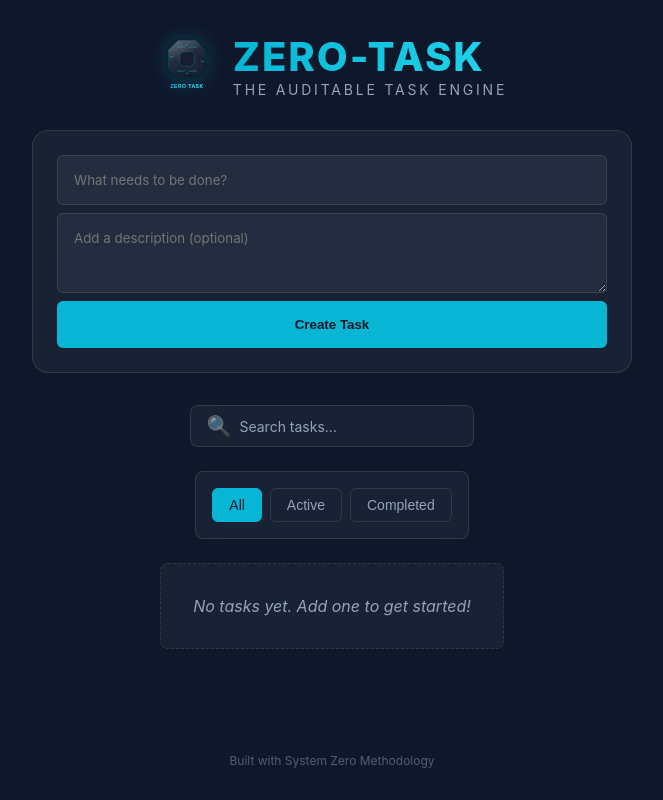
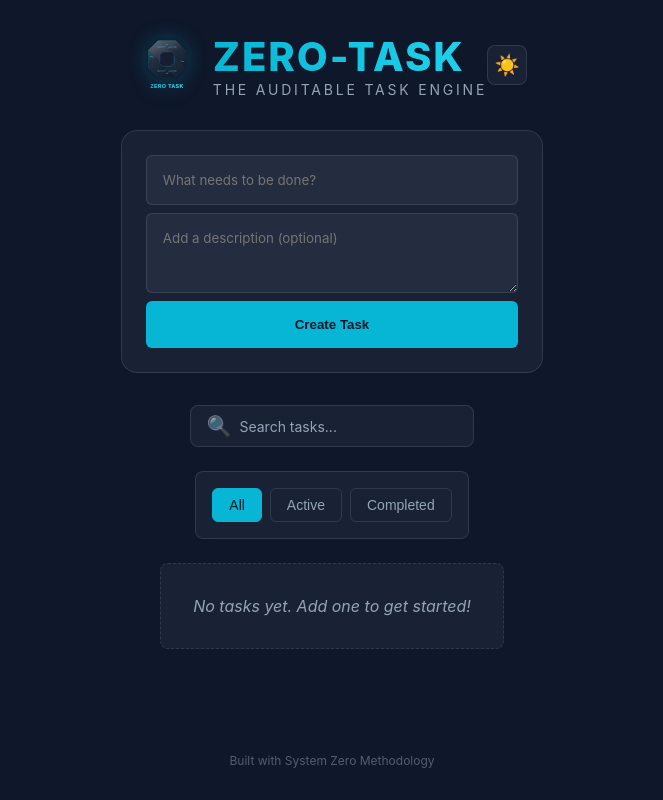
Before and after one commit to Gringo2/zero-task, a React (Vite) app: page / in a window 1280 px wide. Shown: the whole page, without its empty margins (308-971 px from the left). Built offline with nearby package versions, Linux system fonts and the light colour scheme.

Commit message:
feat: Implement light/dark theme engine and fix layout overflow
- Created ThemeToggle component and useTheme hook

- Restructured CSS tokens for theme support

- Fixed horizontal overflow by changing 100vw to 100%

- Persisted theme preference to localStorage

```diff
--- a/src/App.css
+++ b/src/App.css
@@ -1,5 +1,5 @@
 .app-container {
-  width: 100vw;
+  width: 100%;
   min-height: 100vh;
   padding: var(--space-xl) var(--space-md);
   display: flex;
@@ -8,8 +8,19 @@
 }
 
 .app-header {
-  text-align: center;
+  width: 100%;
+  max-width: 800px;
+  display: flex;
+  justify-content: space-between;
+  align-items: center;
   margin-bottom: var(--space-xl);
+  padding: 0 var(--space-md);
+}
+
+.header-actions {
+  display: flex;
+  align-items: center;
+  gap: var(--space-md);
 }
 
 .header-brand {
--- a/src/App.tsx
+++ b/src/App.tsx
@@ -7,17 +7,20 @@ import { useTasks } from './hooks/useTasks';
 import { useState } from 'react';
 
 import logo from './assets/logo.svg';
+import { useTheme } from './hooks/useTheme';
+import { ThemeToggle } from './components/ThemeToggle';
 
 /**
  * Root Component (App)
  *
  * Acts as the "Composition Root" for the application.
- * Initializes the global state (useTasks) and passes it down
+ * Initializes the global state (useTasks, useTheme) and passes it down
  * to child components.
  */
 function App() {
-  // Initialize State Hook
+  // Initialize State Hooks
   const { tasks, addTask, toggleTask, deleteTask, updateTask } = useTasks();
+  const { theme, toggleTheme } = useTheme();
 
   // Filter state
   const [filter, setFilter] = useState<FilterType>('all');
@@ -35,6 +38,9 @@ function App() {
             <h1 className="logo">ZERO-TASK</h1>
             <p className="subtitle">The Auditable Task Engine</p>
           </div>
+        </div>
+        <div className="header-actions">
+          <ThemeToggle theme={theme} onToggle={toggleTheme} />
         </div>
       </header>
 
--- /dev/null
+++ b/src/components/ThemeToggle.css
@@ -0,0 +1,26 @@
+.theme-toggle {
+    background: var(--glass-bg);
+    backdrop-filter: blur(var(--glass-blur));
+    border: 1px solid var(--glass-border);
+    border-radius: var(--radius-md);
+    color: var(--text-primary);
+    width: 40px;
+    height: 40px;
+    display: flex;
+    align-items: center;
+    justify-content: center;
+    cursor: pointer;
+    font-size: 1.25rem;
+    transition: var(--theme-transition), transform 0.2s ease;
+    box-shadow: var(--shadow-sm);
+}
+
+.theme-toggle:hover {
+    transform: translateY(-2px);
+    background: var(--glass-border);
+    box-shadow: var(--shadow-md);
+}
+
+.theme-toggle:active {
+    transform: translateY(0);
+}
--- /dev/null
+++ b/src/components/ThemeToggle.tsx
@@ -0,0 +1,25 @@
+import './ThemeToggle.css';
+import type { Theme } from '../hooks/useTheme';
+
+interface ThemeToggleProps {
+    theme: Theme;
+    onToggle: () => void;
+}
+
+/**
+ * Component: ThemeToggle
+ *
+ * Renders a sun/moon button to switch between light and dark themes.
+ */
+export const ThemeToggle: React.FC<ThemeToggleProps> = ({ theme, onToggle }) => {
+    return (
+        <button
+            className="theme-toggle"
+            onClick={onToggle}
+            title={`Switch to ${theme === 'light' ? 'dark' : 'light'} mode`}
+            aria-label={`Switch to ${theme === 'light' ? 'dark' : 'light'} mode`}
+        >
+            {theme === 'light' ? '🌙' : '☀️'}
+        </button>
+    );
+};
--- /dev/null
+++ b/src/hooks/useTheme.ts
@@ -0,0 +1,30 @@
+import { useState, useEffect } from 'react';
+
+export type Theme = 'light' | 'dark';
+
+/**
+ * useTheme Hook
+ *
+ * Manages the application's visual theme (light/dark).
+ * Persists user preference to localStorage and applies it
+ * via the [data-theme] attribute on the document element.
+ */
+export const useTheme = () => {
+    // Initialize theme from localStorage or default to 'dark'
+    const [theme, setTheme] = useState<Theme>(() => {
+        const saved = localStorage.getItem('zero-task-theme');
+        return (saved === 'light' || saved === 'dark') ? saved : 'dark';
+    });
+
+    // Apply theme to document element whenever it changes
+    useEffect(() => {
+        document.documentElement.setAttribute('data-theme', theme);
+        localStorage.setItem('zero-task-theme', theme);
+    }, [theme]);
+
+    const toggleTheme = () => {
+        setTheme(prev => prev === 'light' ? 'dark' : 'light');
+    };
+
+    return { theme, toggleTheme };
+};
--- a/src/styles/tokens.css
+++ b/src/styles/tokens.css
@@ -1,40 +1,49 @@
 :root {
-  /* Colors */
-  --bg-primary: #0f172a; /* Slate 900 */
-  --bg-secondary: #1e293b; /* Slate 800 */
-  --text-primary: #f8fafc; /* Slate 50 */
-  --text-secondary: #94a3b8; /* Slate 400 */
-  --accent-primary: #06b6d4; /* Cyan 500 */
-  --accent-hover: #0891b2; /* Cyan 600 */
-
-  /* Glassmorphism */
-  --glass-bg: rgba(30, 41, 59, 0.7);
-  --glass-border: rgba(255, 255, 255, 0.1);
-  --glass-blur: 12px;
-
-  /* Spacing */
+  /* Common Tokens */
   --space-xs: 0.25rem;
   --space-sm: 0.5rem;
   --space-md: 1rem;
   --space-lg: 1.5rem;
   --space-xl: 2rem;
-
-  /* Typography */
   --font-main: 'Inter', system-ui, -apple-system, sans-serif;
   --text-xs: 0.75rem;
   --text-sm: 0.875rem;
   --text-md: 1rem;
   --text-lg: 1.25rem;
   --text-xl: 1.5rem;
-
-  /* Radius */
   --radius-sm: 0.375rem;
   --radius-md: 0.5rem;
   --radius-lg: 1rem;
-
-  /* Shadow */
   --shadow-sm: 0 1px 2px 0 rgb(0 0 0 / 0.05);
   --shadow-md: 0 4px 6px -1px rgb(0 0 0 / 0.1);
+  --accent-primary: #06b6d4;
+  --accent-hover: #0891b2;
+
+  /* Transition */
+  --theme-transition: background-color 0.3s ease, color 0.3s ease, border-color 0.3s ease, filter 0.3s ease;
+
+  /* Default (Dark) Theme */
+  --bg-primary: #0f172a;
+  --bg-secondary: #1e293b;
+  --text-primary: #f8fafc;
+  --text-secondary: #94a3b8;
+  --glass-bg: rgba(30, 41, 59, 0.7);
+  --glass-border: rgba(255, 255, 255, 0.1);
+  --glass-blur: 12px;
+}
+
+[data-theme="light"] {
+  --bg-primary: #f1f5f9;
+  --bg-secondary: #ffffff;
+  --text-primary: #0f172a;
+  --text-secondary: #475569;
+  --glass-bg: rgba(255, 255, 255, 0.8);
+  --glass-border: rgba(0, 0, 0, 0.1);
+  --glass-blur: 8px;
+}
+
+body {
+  transition: var(--theme-transition);
 }
 
 * {
@@ -51,4 +60,5 @@ body {
   display: flex;
   justify-content: center;
   align-items: center;
+  overflow-x: hidden;
 }
```
